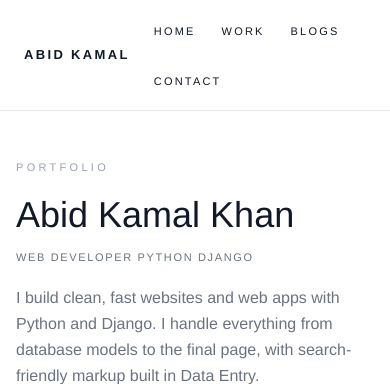
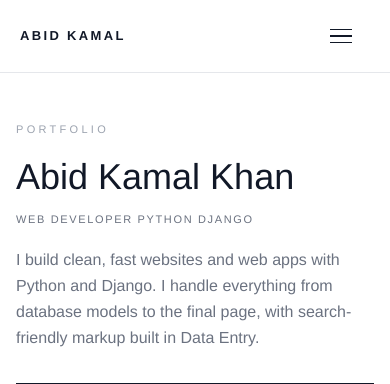
Before and after one commit to kamalabid380-del/Portfolios, a Django app: page / in a window 390 px wide. Shown: the top 384 px of the page. Run offline with Django 5.2, Linux system fonts and the light colour scheme; data comes from the database, SQL or seed files in the repository; both versions use the stored data as it was after the commit; some libraries are stand-ins or nearby versions.

Commit message:
Make the header menu usable on phones
The four links shared one row with the logo, so on a narrow screen they
wrapped into a ragged stack with no way to collapse them.

- hamburger button below 768px that opens a full-width panel with the links
  stacked as tap targets, and turns into a close icon when open
- menu closes on link tap, Escape, or growing the window past the breakpoint
- aria-expanded and aria-controls kept in sync so screen readers announce it
- desktop layout unchanged; reduced-motion users get no transitions

```diff
--- a/core/static/css/navbar.css
+++ b/core/static/css/navbar.css
@@ -1,7 +1,29 @@
-header{position:sticky;top:0;z-index:50;display:flex;align-items:center;justify-content:space-between;gap:24px;padding:18px 24px;background:#fff}
+header{position:sticky;top:0;z-index:50;display:flex;align-items:center;justify-content:space-between;gap:16px;padding:16px 20px;background:#fff}
 .logo{display:inline-block;font-size:13px;font-weight:700;letter-spacing:.18em;text-transform:uppercase;white-space:nowrap;text-decoration:none;color:#111827;transition:color .3s ease,letter-spacing .3s ease}
 .logo:hover,.logo:focus-visible{color:#6b7280;letter-spacing:.26em;text-decoration:none}
-header nav ul{display:flex;flex-wrap:wrap;align-items:center;gap:26px;margin:0;padding:0;list-style:none}
-header nav a{font-size:11px;letter-spacing:.2em;text-transform:uppercase;text-decoration:none;color:#111827;padding-bottom:2px;border-bottom:1px solid transparent;transition:border-color .3s ease,color .3s ease}
-header nav a:hover,header nav a:focus-visible{border-bottom-color:#111827}
-@media (min-width:640px){header{padding:20px 40px}header nav ul{gap:34px}}
+.primary-nav ul{display:flex;flex-wrap:wrap;align-items:center;gap:30px;margin:0;padding:0;list-style:none}
+.primary-nav a{font-size:11px;letter-spacing:.2em;text-transform:uppercase;text-decoration:none;color:#111827;padding-bottom:2px;border-bottom:1px solid transparent;transition:border-color .3s ease,color .3s ease}
+.primary-nav a:hover,.primary-nav a:focus-visible{border-bottom-color:#111827}
+
+.nav-toggle{display:none;flex-direction:column;justify-content:center;gap:5px;width:40px;height:40px;padding:0;border:0;background:none;cursor:pointer}
+.nav-toggle span{display:block;width:22px;height:1.5px;background:#111827;transition:transform .3s ease,opacity .3s ease}
+.nav-toggle .sr-only{position:absolute;width:1px;height:1px;padding:0;margin:-1px;overflow:hidden;clip:rect(0 0 0 0);white-space:nowrap;border:0}
+
+@media (max-width:767px){
+  .nav-toggle{display:flex}
+  .primary-nav{position:absolute;top:100%;left:0;right:0;display:none;padding:8px 20px 20px;background:#fff;border-bottom:1px solid #e5e7eb;box-shadow:0 12px 24px -18px rgba(17,24,39,.35)}
+  header.nav-open .primary-nav{display:block}
+  .primary-nav ul{flex-direction:column;align-items:flex-start;gap:0}
+  .primary-nav li{width:100%}
+  .primary-nav a{display:block;padding:14px 0;border-bottom:1px solid #f3f4f6;font-size:12px}
+  .primary-nav li:last-child a{border-bottom:0}
+  header.nav-open .nav-toggle span:nth-child(1){transform:translateY(6.5px) rotate(45deg)}
+  header.nav-open .nav-toggle span:nth-child(2){opacity:0}
+  header.nav-open .nav-toggle span:nth-child(3){transform:translateY(-6.5px) rotate(-45deg)}
+}
+
+@media (min-width:640px){header{padding:18px 40px}.primary-nav ul{gap:34px}}
+
+@media (prefers-reduced-motion:reduce){
+  .logo,.nav-toggle span,.primary-nav a{transition:none}
+}
--- a/core/templates/core/base.html
+++ b/core/templates/core/base.html
@@ -169,7 +169,11 @@
   <header class="border-b border-gray-200">
 
     <a class="logo" href="{% url 'home' %}" aria-label="{{ profile.name|default:'Abid Kamal' }} — home">Abid Kamal</a>
-    <nav>
+    <button class="nav-toggle" type="button" aria-expanded="false" aria-controls="primary-nav">
+      <span></span><span></span><span></span>
+      <span class="sr-only">Menu</span>
+    </button>
+    <nav id="primary-nav" class="primary-nav">
       <ul>
         {% for nav in header_navs %}
         <li><a href="{{ nav.url }}">{{ nav.title }}</a></li>
@@ -179,6 +183,32 @@
       </ul>
     </nav>
   </header>
+
+  <script>
+    (function () {
+      var head = document.querySelector('header');
+      var btn = head.querySelector('.nav-toggle');
+      var nav = head.querySelector('.primary-nav');
+
+      function close() {
+        head.classList.remove('nav-open');
+        btn.setAttribute('aria-expanded', 'false');
+      }
+      btn.addEventListener('click', function () {
+        var open = head.classList.toggle('nav-open');
+        btn.setAttribute('aria-expanded', open ? 'true' : 'false');
+      });
+      nav.addEventListener('click', function (e) {
+        if (e.target.tagName === 'A') close();
+      });
+      document.addEventListener('keydown', function (e) {
+        if (e.key === 'Escape') close();
+      });
+      window.addEventListener('resize', function () {
+        if (window.innerWidth >= 768) close();
+      });
+    })();
+  </script>
 
   <main>
     {% block content %}{% endblock %}
```
Also changed, not shown: db.sqlite3.
